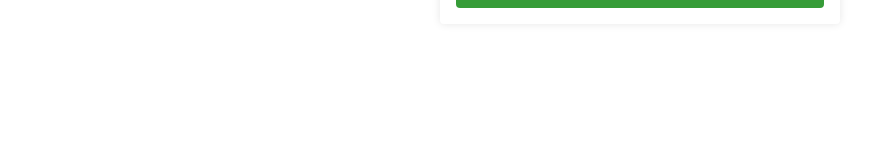
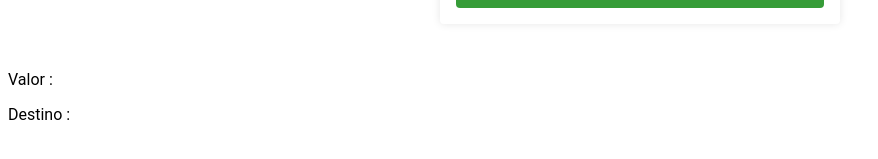
Before and after one commit to KelvenVS/bytebank, an Angular app: page / in a window 1280 px wide. Shown: the part 285-444 px from the top of the page, without its empty margins (0-878 px from the left). Built offline with nearby package versions, Linux system fonts and the light colour scheme.

Commit message:
Apresentando dados capturados na tela

```diff
--- a/src/app/app.component.html
+++ b/src/app/app.component.html
@@ -1 +1,4 @@
 <app-new-transfer (whenTransferring)="transferPage($event)"></app-new-transfer>
+
+<p>Valor : {{ value }}</p>
+<p>Destino : {{ destiny }}</p>
--- a/src/app/app.component.ts
+++ b/src/app/app.component.ts
@@ -7,8 +7,12 @@ import { Component } from '@angular/core';
 })
 export class AppComponent {
   title = 'bytebank';
+  destiny: number;
+  value: number;
 
   transferPage($event){
     console.log($event);
+    this.destiny = $event.destiny;
+    this.value = $event.value;
   }
 }
```
